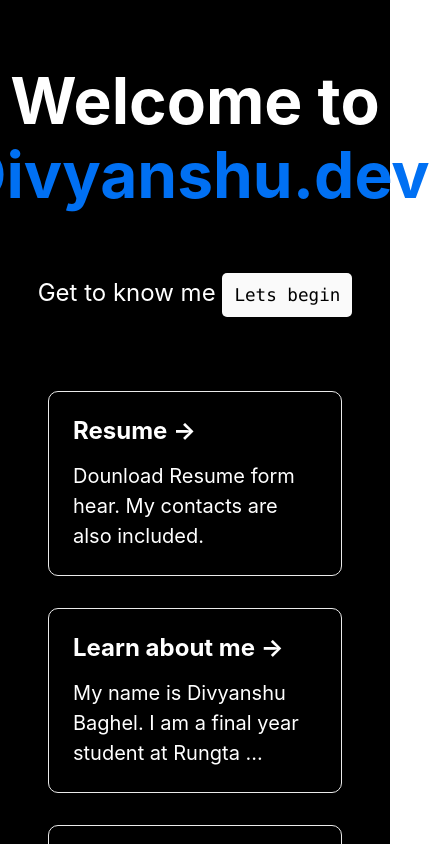
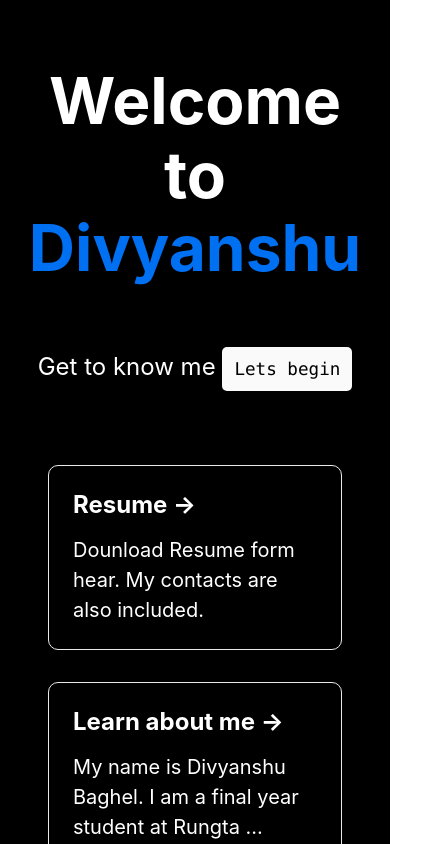
Before and after one commit to RazorGo/portfolio, a Next.js app: page / in a window 390 px wide. Shown: the top 844 px of the page, 430 px wide, since content can reach past the window. Built offline with nearby package versions, Linux system fonts and the light colour scheme.

Commit message:
fix mobile view bug

```diff
--- a/pages/index.js
+++ b/pages/index.js
@@ -13,7 +13,7 @@
 
       <main className={styles.main}>
         <h1 className={styles.title}>
-          Welcome to <a href="https://portfolio-eosin-sigma-51.vercel.app/">Divyanshu.dev</a>
+          Welcome to <a href="https://portfolio-eosin-sigma-51.vercel.app/">Divyanshu</a>
         </h1>
 
         <p className={styles.description}>
```
